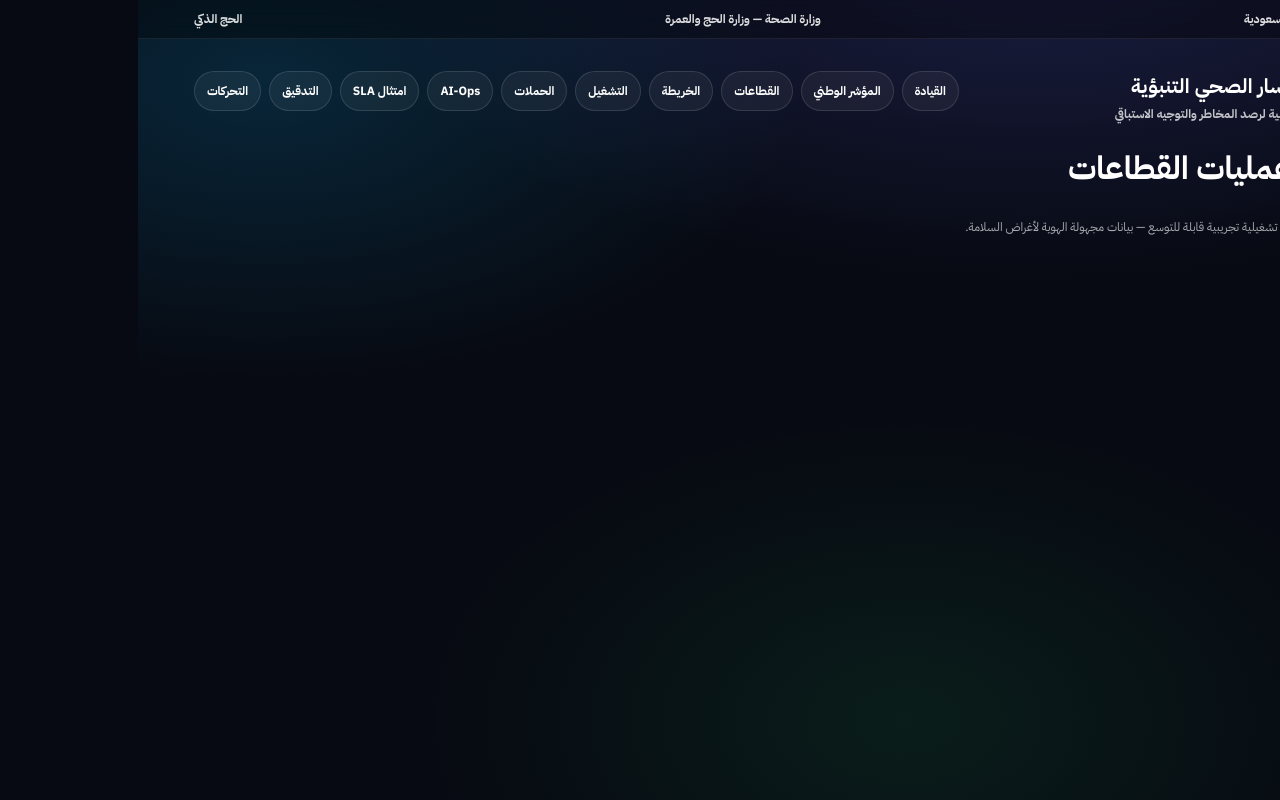
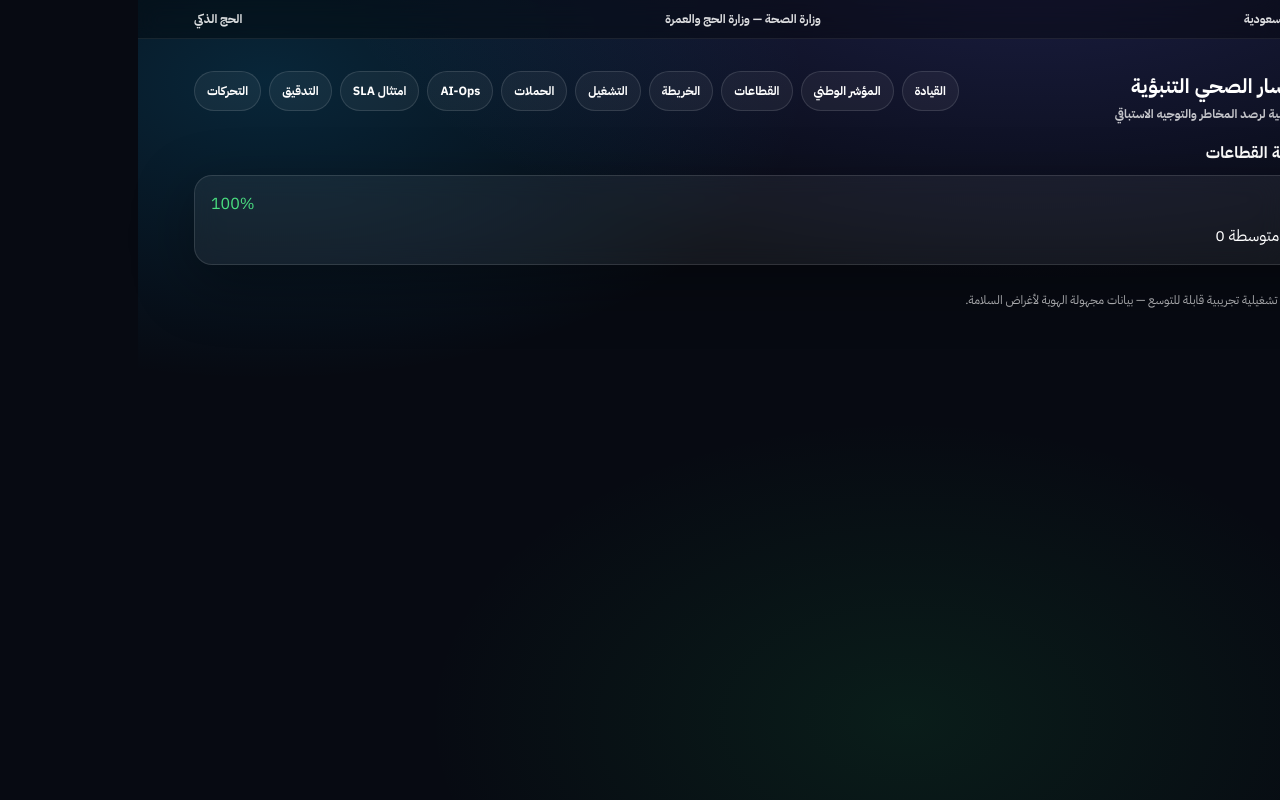
Before and after one commit to jkg9rmd8td-blip/hajj-health-monitoring, a Next.js app: page /sectors in a window 1280 px wide. Built offline with nearby package versions, Linux system fonts and the light colour scheme.

Commit message:
Update page.js

```diff
--- a/app/sectors/page.js
+++ b/app/sectors/page.js
@@ -2,10 +2,86 @@
 
 export const dynamic = "force-dynamic"
 
+import { useEffect, useMemo, useState } from "react"
+
+function normalizeRisk(v) {
+  const x = String(v ?? "")
+  if (x.includes("حرج")) return "critical"
+  if (x.includes("متوسط")) return "medium"
+  return "low"
+}
+
+function readiness(total, critical, medium) {
+  if (!total) return 100
+  const score = 100 - (critical * 2.5) - (medium * 1.2)
+  return Math.max(0, Math.min(100, Math.round(score)))
+}
+
+function band(score) {
+  if (score >= 85) return "green"
+  if (score >= 70) return "amber"
+  return "red"
+}
+
 export default function Sectors() {
+
+  const [data, setData] = useState([])
+
+  useEffect(() => {
+    fetch("/api/pilgrims", { cache: "no-store" })
+      .then(r => r.json())
+      .then(rows => setData(Array.isArray(rows) ? rows : []))
+      .catch(() => setData([]))
+  }, [])
+
+  const sectors = useMemo(() => {
+
+    const map = new Map()
+
+    for (const p of data) {
+      const sector = String(p.clinic_location ?? "غير محدد")
+      const risk = normalizeRisk(p.risk_level ?? p.risk)
+
+      const e = map.get(sector) ?? {
+        sector,
+        total: 0,
+        critical: 0,
+        medium: 0
+      }
+
+      e.total++
+      e[risk]++
+      map.set(sector, e)
+    }
+
+    return Array.from(map.values())
+      .map(s => ({
+        ...s,
+        readiness: readiness(s.total, s.critical, s.medium),
+        status: band(readiness(s.total, s.critical, s.medium))
+      }))
+      .sort((a, b) => a.readiness - b.readiness)
+
+  }, [data])
+
   return (
     <main>
-      <h1>غرفة عمليات القطاعات</h1>
+      <div className="sectionTitle">تحليل جاهزية القطاعات</div>
+
+      <div style={{ display: "grid", gap: 16 }}>
+        {sectors.map((s, i) => (
+          <div key={i} className="card">
+            <div style={{ display: "flex", justifyContent: "space-between" }}>
+              <div style={{ fontWeight: 900 }}>{s.sector}</div>
+              <div className={s.status}>{s.readiness}%</div>
+            </div>
+
+            <div style={{ marginTop: 8 }}>
+              حرجة {s.critical} — متوسطة {s.medium}
+            </div>
+          </div>
+        ))}
+      </div>
     </main>
   )
 }
```
